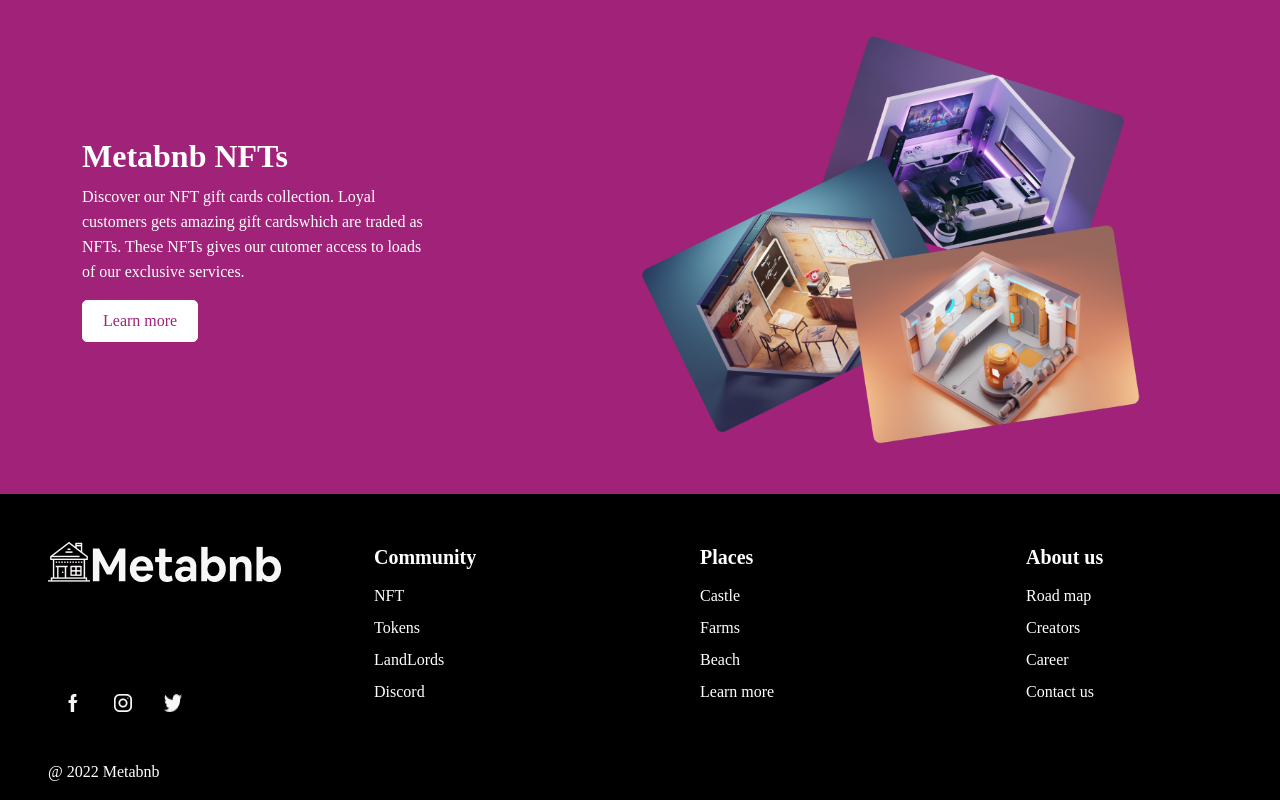
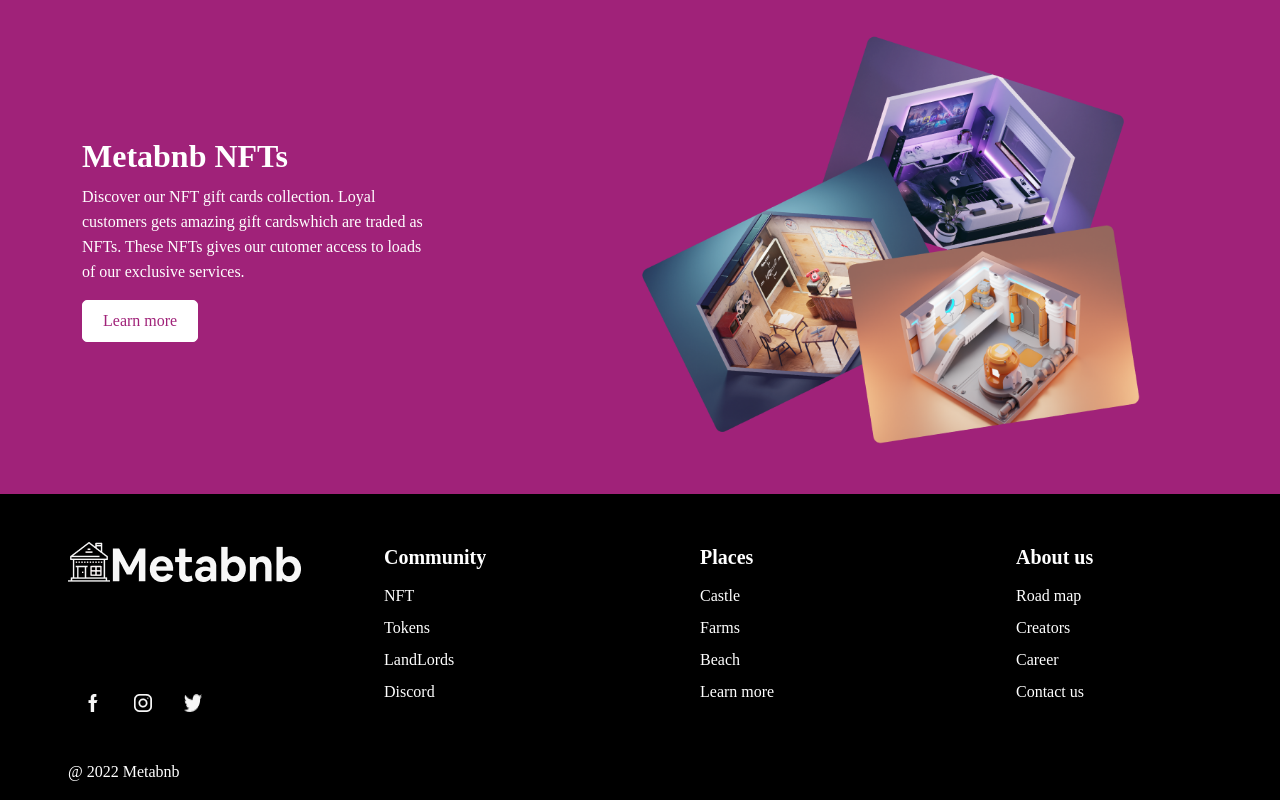
Before and after one commit to aipohruth/zurimeta, a React (Create React App) app: page / in a window 1280 px wide. Shown: the part 1627-2427 px from the top of the page. Built offline with nearby package versions, Linux system fonts and the light colour scheme; a web font is replaced by a local one.

Commit message:
Update Footer.js

```diff
--- a/src/components/Footer.js
+++ b/src/components/Footer.js
@@ -7,7 +7,7 @@ const Footer = () => {
   return (
     <section id="footer">
 
-    <div className="footer-row mr-2 row bg-black">
+    <div className="footer-row mx-2 row bg-black">
       <div className="col-12 col-lg-3 d-flex flex-column">
         <div className="p-3 p-lg-5">
           <img src={flogo} alt="metabnb" />
```
